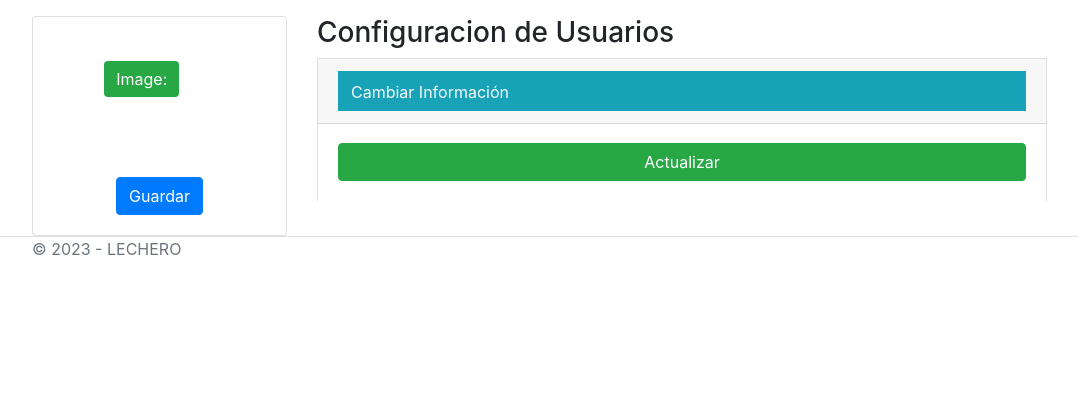
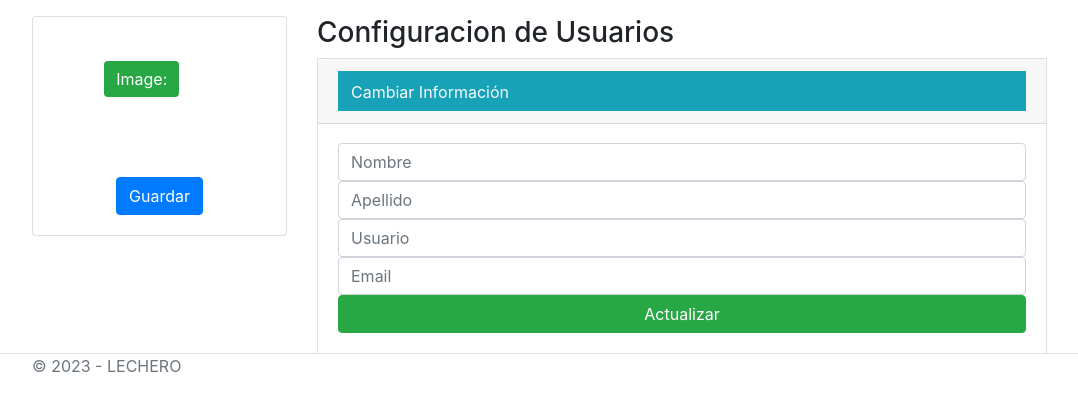
Before and after one commit to rusZovnet3/pythondjango1, a Django app: page /profile in a window 1280 px wide. Shown: the part 77-488 px from the top of the page, without its empty margins (53-1131 px from the left). Run offline with Django 4.2, Linux system fonts and the light colour scheme; the visitor is signed in with stand-in values (Sample User, id 1); data comes from the database, SQL or seed files in the repository; some libraries are stand-ins or nearby versions.

Commit message:
Proyecto 1 Python, actualizando la informacion del usuario en la tabla user -- v2.43

```diff
--- a/1pyprac/Usuarios/App/Controllers/ProfileController.py
+++ b/1pyprac/Usuarios/App/Controllers/ProfileController.py
@@ -1,26 +1,25 @@
 from django.contrib.auth.decorators import login_required
 from django.shortcuts import render
-from App.Models.Profile_forms import ImageForm
+from App.Models.Profile_forms import ImageForm,UserForm
 from App.Models.Profile_models import Profile_models
 from django.contrib.auth.models import User
 
 class ProfileController():
 
     @login_required   # metodo en la que esta iniciado sesion el usuario a los procedimientos
-
     def profile(request):
         userid  = request.user.id   # id del login sesionado
         user    = User.objects.get(id=userid)  # compara la id con la DB de la tabla User
         profile = Profile_models.getProfile(userid)
 
         context = {
-            'imageForm': ImageForm(),
+            'imageForm': ImageForm(),  # atributos de form y datos de la tabla profile
+            'form1': UserForm(),    # el formulario de usuario
             'profile': profile,
         }
         return render(request, 'views/profile/profile.html', context)
 
     @login_required
-
     def updateImage(request):
         if request.method == "POST":  # Sí los datos estan cargado
             userid  = request.user.id  # la id del usuario logueado
@@ -32,12 +31,37 @@ class ProfileController():
                 form.save()
                 profile   =  Profile_models.getProfile(userid)
                 context = {
-                   'imageForm':ImageForm() ,
+                   'imageForm':ImageForm(),
+                   'form1': UserForm(),  # el formulario de usuario
                    'profile': profile,
                }
             else:
                 context = {
-                   'imageForm':ImageForm() ,
+                   'imageForm':ImageForm(),
+                   'form1': UserForm(),   # el formulario de usuario
                    'profile': profile,
                }
         return render(request, 'views/profile/profile.html',context)
+
+
+    @login_required
+    def updateUser(request):
+        # verificar sí estan cargado los datos del form usuario
+        if request.method == "POST":
+            # id del usuario logueado
+            userid  = request.user.id
+            # buscar la id logueado a la DB de usuario
+            user    = User.objects.get(id=userid)
+            # extraer todo las POST, resultado de busqueda desde la DB del usuario logueado
+            form1   = UserForm(request.POST, instance=user)
+
+            if form1.is_valid():
+                form1.save()
+                profile = Profile_models.getProfile(userid)
+                context = {
+                   'imageForm':ImageForm(),
+                   'form1': UserForm(),  # el formulario de usuario
+                   'profile': profile,
+               }
+
+        return render(request, 'views/profile/profile.html',context)
--- a/1pyprac/Usuarios/Usuarios/urls.py
+++ b/1pyprac/Usuarios/Usuarios/urls.py
@@ -37,4 +37,5 @@ urlpatterns = [
     path('mis_cursos', CursosController.mis_cursos, name='mis_cursos'),
     path('profile', ProfileController.profile, name='profile'),
     path('updateImage', ProfileController.updateImage, name='updateImage'),
+    path('updateUser', ProfileController.updateUser, name='updateUser'),
 ]+ static(settings.MEDIA_URL, document_root=settings.MEDIA_ROOT)
--- a/1pyprac/Usuarios/templates/views/profile/profile.html
+++ b/1pyprac/Usuarios/templates/views/profile/profile.html
@@ -90,7 +90,9 @@
 
                                         {% csrf_token %}
 
+                                        <!--- begin -- formulario de usuario  -->
                                         {{ form1 }}
+                                        <!--- end -- formulario de usuario  -->
 
                                         <div class="submit-row">
 
```
